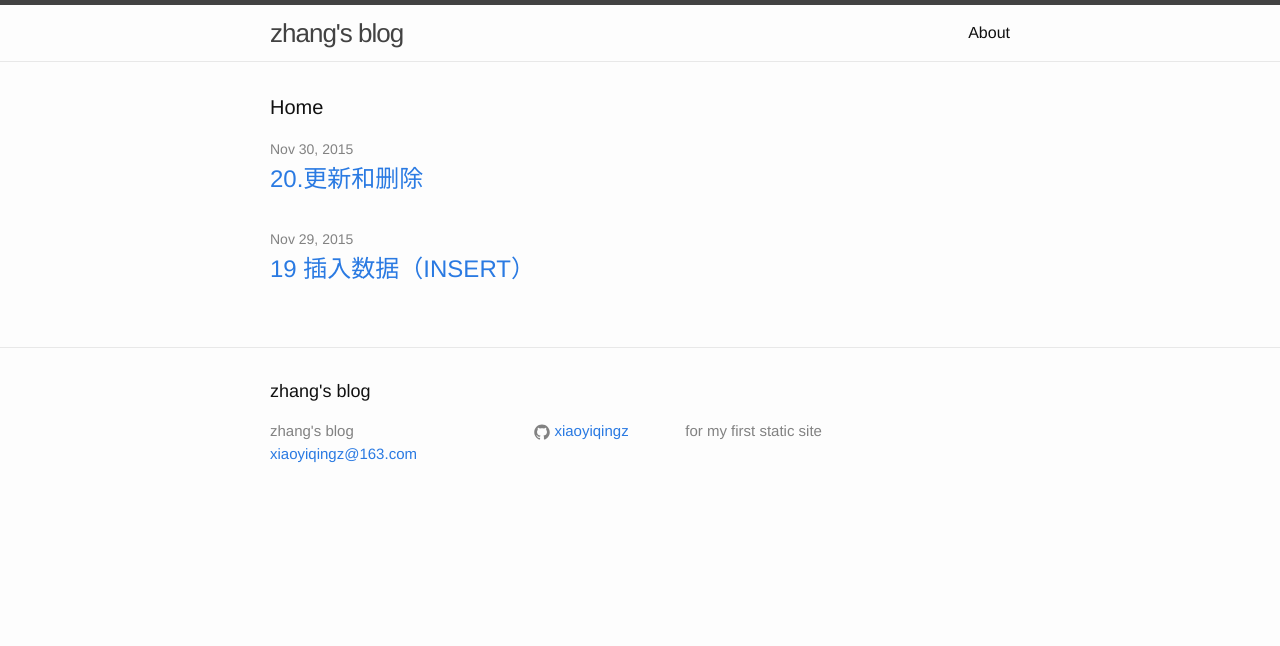
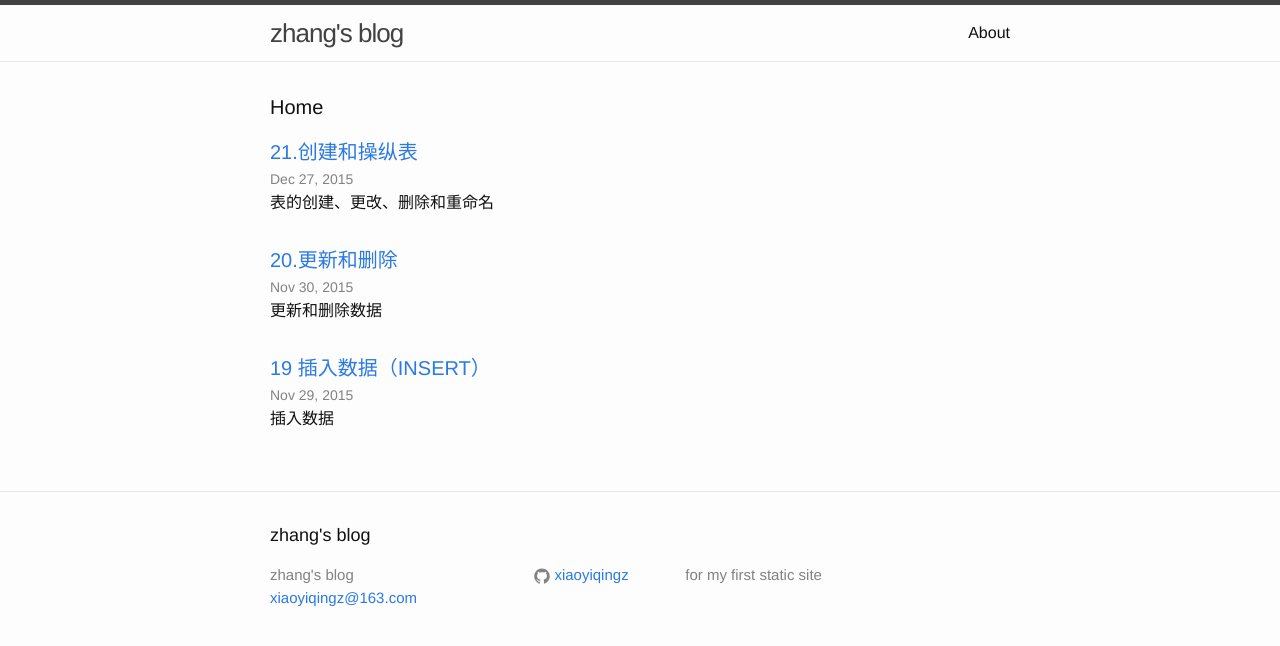
Before and after one commit to xiaoyiqingz/zblog, a Jekyll site: the page built from index.html, in a window 1280 px wide. Shown: the top 646 px of the page. Built offline with Jekyll 4.4.1, drawn with Linux system fonts in a browser that asks for light colours; some of the changed lines change nothing that is shown.

Commit message:
add create table

```diff
--- a/_config.yml
+++ b/_config.yml
@@ -27,3 +27,4 @@ permalink: date
 
 #首页显示详情
 indexContent: true
+#excerpt_separator: <!--more-->
--- a/_posts/2015-11-29-my-first-blog.md
+++ b/_posts/2015-11-29-my-first-blog.md
@@ -3,6 +3,7 @@ layout: post
 title: "19 插入数据（INSERT）"
 date: 2015-11-29
 categories: database DML
+excerpt: 插入数据
 ---
 # 插入数据
 
--- a/_posts/2015-11-30-update-and-delete.md
+++ b/_posts/2015-11-30-update-and-delete.md
@@ -3,6 +3,7 @@ layout: post
 title: "20.更新和删除"
 date: 2015-11-30
 categories: db DML
+excerpt: 更新和删除数据
 ---
 # 更新和删除数据
 
--- /dev/null
+++ b/_posts/2015-12-27-create-table.md
@@ -0,0 +1,80 @@
+---
+layout: post
+title: "21.创建和操纵表"
+date: 2015-12-27
+categories: db DDL
+excerpt: 表的创建、更改、删除和重命名
+---
+
+###一、创建表(CREATE TABLE)
+创建一个表时需要的信息：
+* 新表的名字，在CREATE TABLE后给出
+* 表列的名字和定义，用逗号分隔
+例
+
+{% highlight ruby %}
+CREATE TABLE customers
+(
+    id      int         NOT NULL  AUTO_INCREMENT,
+    name    char(50)    NOT NULL,
+    address char(50)    NULL ,
+    city    char(50)    NULL ,
+    state   char(50)    NULL ,
+    zip     char(50)    NULL ,
+    country char(50)    NULL ,
+    contact char(50)    NULL ,
+    emial   char(255)   NULL ,
+    PRIMARY KEY(id)
+)ENGINE=InnoDB
+{% endhighlight %}
+
+`Tips:`sql创建新表时要求此表是不存在的，如果已存在此表，那么会返回错误
+但是在表名后加上IF NOT EXISTS（CREATE TABLE IF NOT EXISTS customers）后，如果此表名存在，那么不会创建表，但是不会返回错误
+
+`Tips:`与其他DBMS一样，MYSQL有一个具体管理和处理数据的内部引擎，它具体处理你的CREAT TABLE SELECT等命令，但是MYSQL有多种内部引擎，所以使用哪一个需要手动设置
+    InnoDB：事务处理引擎，不支持全文本搜索
+    MEMORY：在功能上等同于MyISAM,但数据存储在内存中，速度快(适合临时表)
+    MyISAM：性能高，支持全文搜索，不支持事务处理
+一个数据库中引擎可以混用，不同表使用不同引擎，但是问题，外键不能跨引擎(不同引擎的表不能引用不同引擎的表的外键)
+
+多个列做主键 PRIMARY KEY(col1, col2)
+
+每个表只允许有一个AUTO_INCREMENT列，且它必须被索引(如通过使它成为主键)
+如何知道AUTO_INCREMENT后这个列的值，SELECT last_insert_id()返回最后一个AUTO_INCREMENT的值
+
+对于not null的列， 设置默认值 id int NOT NULL DEFAULT 1
+
+
+###二、更新表(ALTER TABLE)
+更新一个表时需要给出的信息
+* 在ALTER TABLE 之后给出需要更改的表名
+* 所做更改的列表
+
+例：
+{% highlight ruby %}
+ALTER TABLE customers
+ADD age int;
+
+ALTER TABLE customers
+DROP COLUMN age;
+
+ALTER TABLE 常见的用途就是定义外键
+ALTER TABLE orderitems
+ADD CONSTRAINT fk_orderitems_orders
+FOREIGN KEY (order_num) REFERENCES products (prod_id)
+{% endhighlight %}
+
+
+### 三、删除表(DROP TABLE)
+{% highlight ruby %}
+DROP TABLE customers;
+{% endhighlight %}
+
+`Tips:`使用ALTER TABLE 和DROP TABLE时需要注意(甚至备份)，因为这些操作无法撤销
+
+### 四、重命名表(RENAME)
+{% highlight ruby %}
+RENAME TABLE customer2 TO customers;
+{% endhighlight %}
+
+如果RENAME所做的只是重命名一个表，可以使用逗号隔开，一次重命名多张表
--- a/_sass/_layout.scss
+++ b/_sass/_layout.scss
@@ -191,10 +191,12 @@
 
 .post-link {
     display: block;
-    font-size: 24px;
+    font-size: 20px;
 }
 
-
+.excerpt-meta {
+    font-size: 16px;
+}
 
 /**
  * Posts
--- a/index.html
+++ b/index.html
@@ -9,11 +9,9 @@ layout: default
   <ul class="post-list">
     {% for post in site.posts %}
       <li>
+        <a class="post-link" href="{{ post.url | prepend: site.baseurl }}">{{ post.title }}</a>
         <span class="post-meta">{{ post.date | date: "%b %-d, %Y" }}</span>
-
-        <h4>
-          <a class="post-link" href="{{ post.url | prepend: site.baseurl }}">{{ post.title }}</a>
-        </h4>
+        <p class="excerpt-meta">{{ post.excerpt }}</p>
       </li>
     {% endfor %}
   </ul>
```
